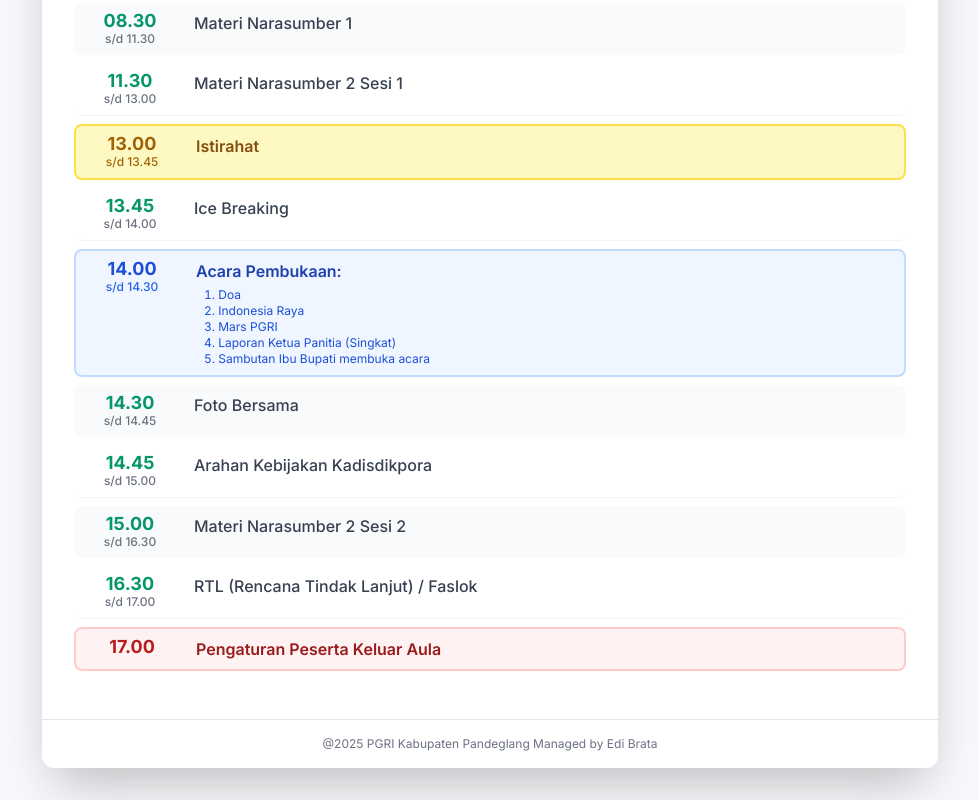
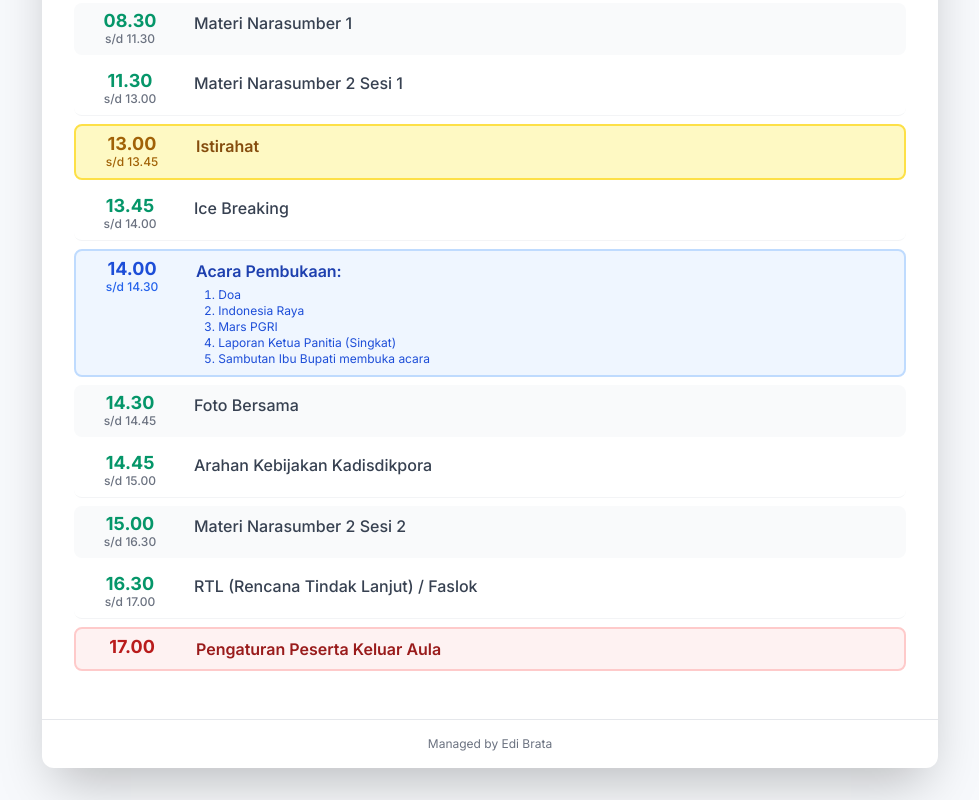
Before and after one commit to apkspgripandeglang/wspmwira, a plain HTML site: page index.html in a window 1280 px wide. Shown: the part 406-1206 px from the top of the page, without its empty margins (150-1129 px from the left). Drawn offline with nearby package versions, Linux system fonts and the light colour scheme.

Commit message:
Update index.html

```diff
--- a/index.html
+++ b/index.html
@@ -216,7 +216,7 @@
 
         <!-- Footer -->
         <footer class="p-4 text-center text-xs text-gray-500 border-t mt-4">
-            <p>@2025 PGRI Kabupaten Pandeglang Managed by Edi Brata</p>
+            <p>Managed by Edi Brata</p>
         </footer>
 
     </div>
```
